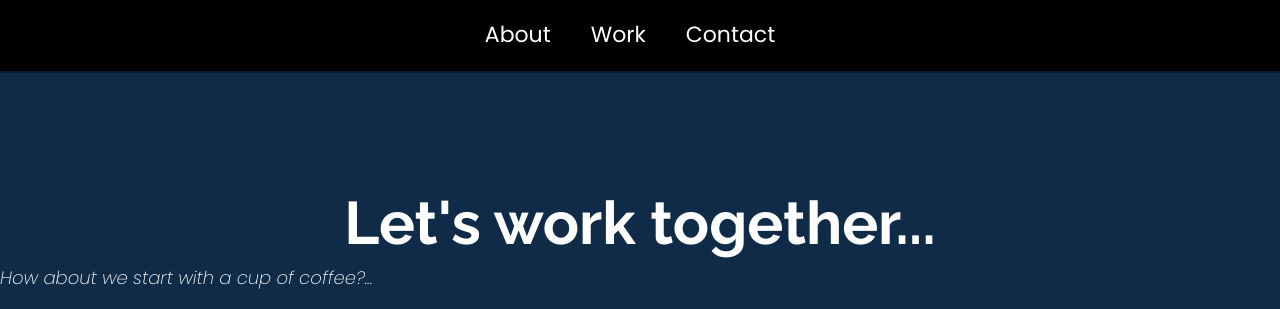
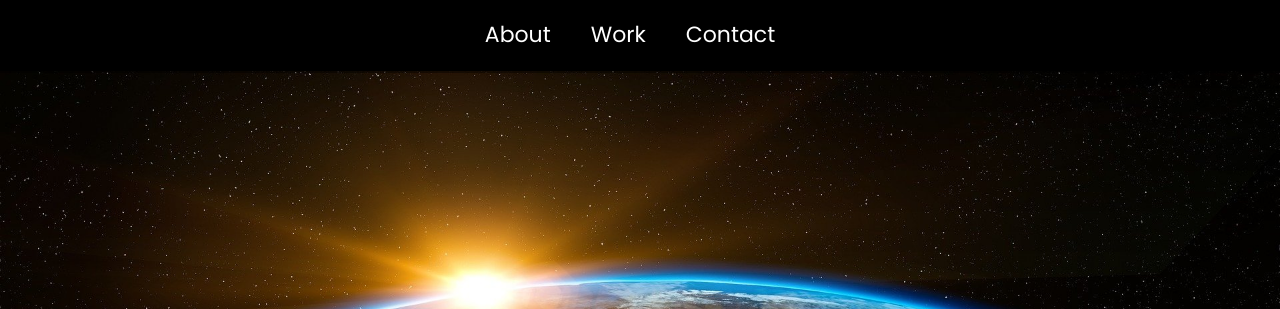
Before and after one commit to CyberneticUpgrade/PlanetaryProductions, a plain HTML site: page index.html in a window 1280 px wide. Shown: the top 309 px of the page. Drawn offline with Linux system fonts and the light colour scheme.

Commit message:
file path fix

```diff
--- a/index.html
+++ b/index.html
@@ -30,7 +30,7 @@
             </ul>
         </nav>
 
-        <img src="/graphic-assest/earth-ge3856943a_1920.jpg" alt="background-image" class="background">
+        <img src="/graphic-asset/earth-ge3856943a_1920.jpg" alt="background-image" class="background">
 
           <!--Introductory welcome section for Portfolio,
           href About-->
```
